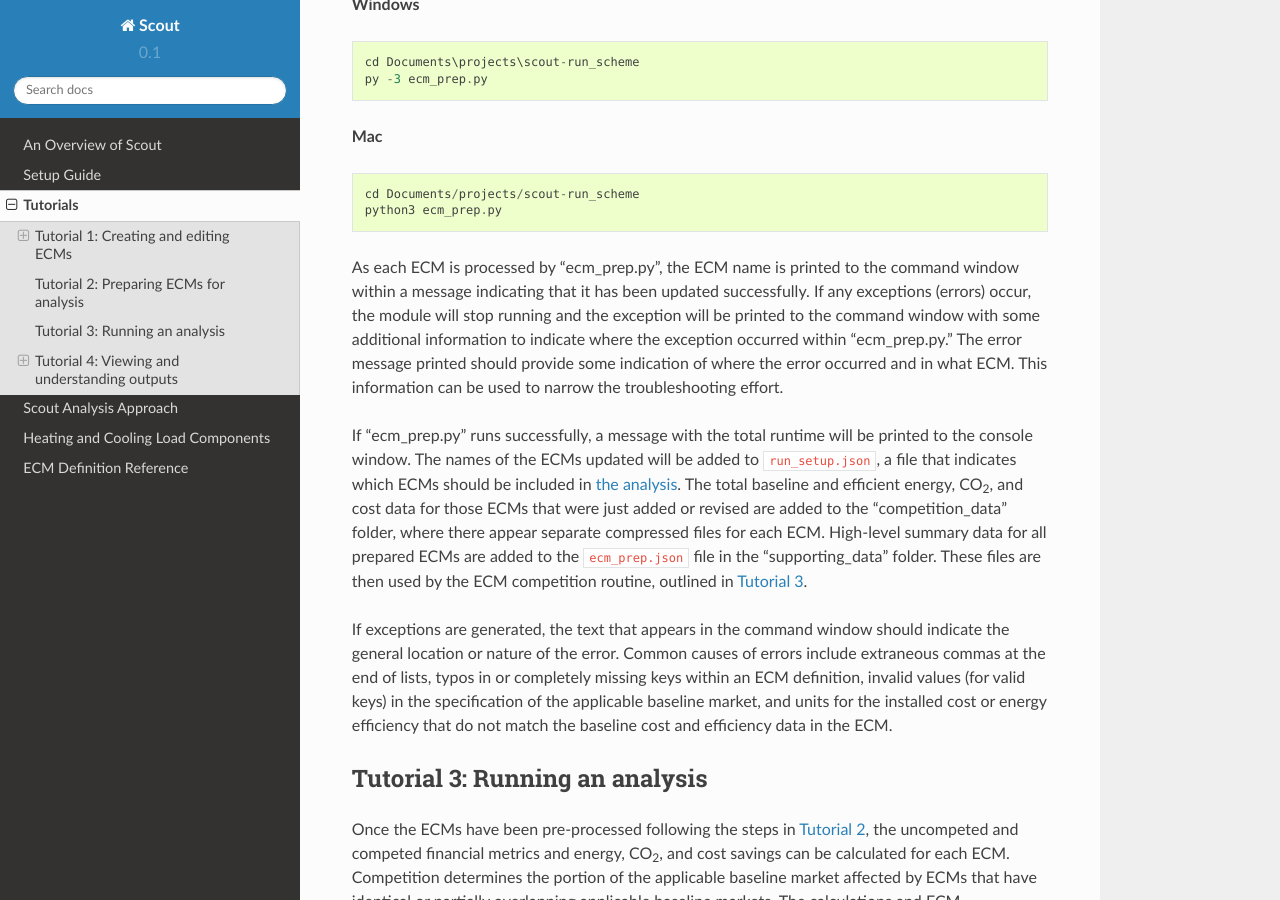
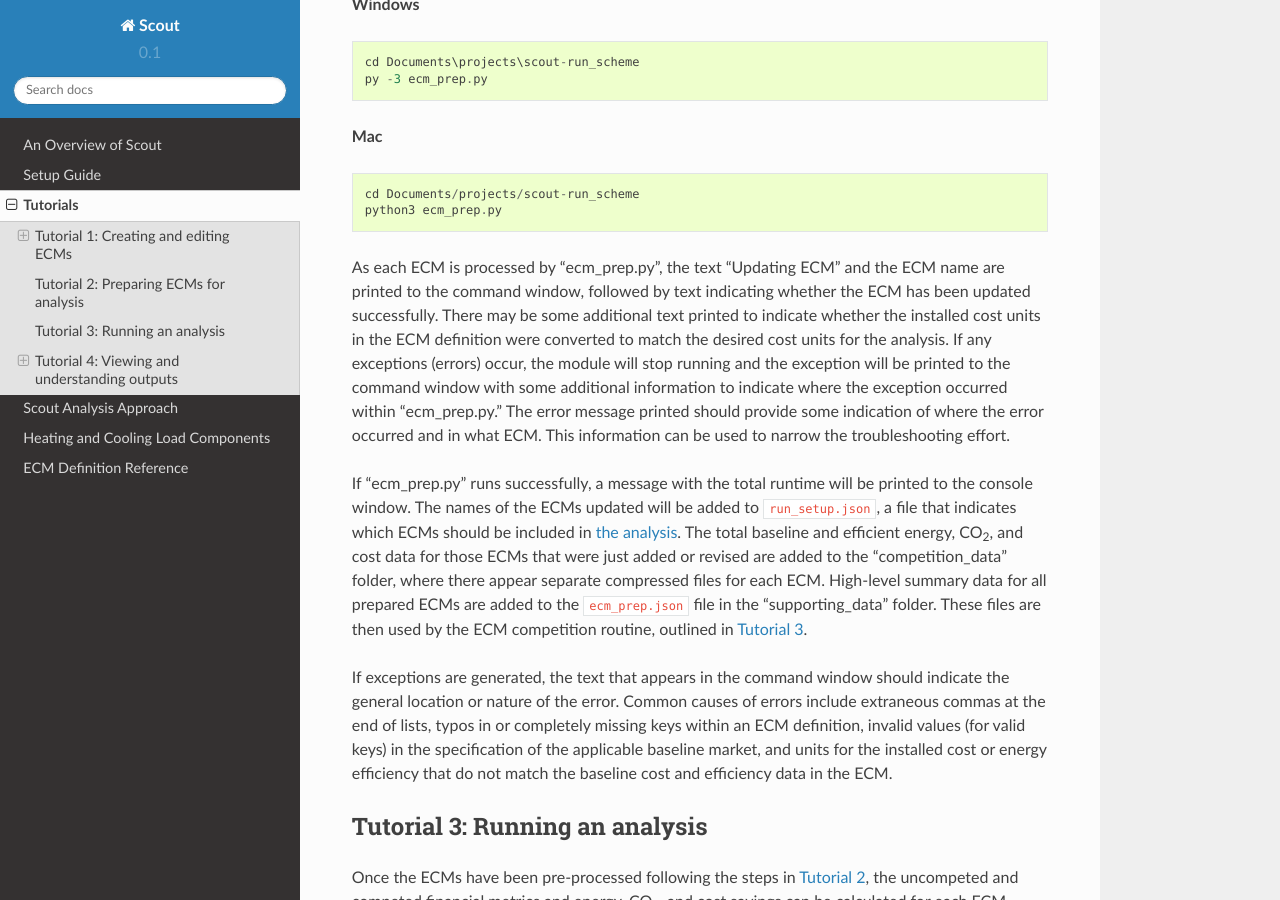
Before and after one commit to trynthink/scout, a Sphinx documentation site: the page built from docs/tutorials.rst, in a window 1280 px wide and 900 px high, scrolled down 23157 px. Built offline with Sphinx 7.4.7 and the Read the Docs theme 2.0.0, drawn with Linux system fonts in a browser that asks for light colours; some of the changed text lies outside the part shown.

Commit message:
Update docs regarding stdout messages
Update the documentation of the messages printed by ecm_prep.py and run.py to the console to reflect revisions in commit 2c8d8540f704d308e44e42094db9fdbca62b4568. Close #175.

```diff
--- a/docs/tutorials.rst
+++ b/docs/tutorials.rst
@@ -798,7 +798,7 @@
    cd Documents/projects/scout-run_scheme
    python3 ecm_prep.py
 
-As each ECM is processed by "ecm_prep.py", the ECM name is printed to the command window within a message indicating that it has been updated successfully. If any exceptions (errors) occur, the module will stop running and the exception will be printed to the command window with some additional information to indicate where the exception occurred within "ecm_prep.py." The error message printed should provide some indication of where the error occurred and in what ECM. This information can be used to narrow the troubleshooting effort.
+As each ECM is processed by "ecm_prep.py", the text "Updating ECM" and the ECM name are printed to the command window, followed by text indicating whether the ECM has been updated successfully. There may be some additional text printed to indicate whether the installed cost units in the ECM definition were converted to match the desired cost units for the analysis. If any exceptions (errors) occur, the module will stop running and the exception will be printed to the command window with some additional information to indicate where the exception occurred within "ecm_prep.py." The error message printed should provide some indication of where the error occurred and in what ECM. This information can be used to narrow the troubleshooting effort.
 
 If "ecm_prep.py" runs successfully, a message with the total runtime will be printed to the console window. The names of the ECMs updated will be added to ``run_setup.json``, a file that indicates which ECMs should be included in :ref:`the analysis <analysis-step-3>`. The total baseline and efficient energy, |CO2|, and cost data for those ECMs that were just added or revised are added to the "competition_data" folder, where there appear separate compressed files for each ECM. High-level summary data for all prepared ECMs are added to the ``ecm_prep.json`` file in the "supporting_data" folder. These files are then used by the ECM competition routine, outlined in :ref:`Tutorial 3 <tuts-3>`.
 
@@ -830,9 +830,9 @@
    cd Documents/projects/scout-run_scheme
    python3 run.py
 
-While executing, "run.py" will print updates to the command window. This text is principally to assure users that the analysis is proceeding apace.
+While executing, "run.py" will print updates to the command window indicating the current activity -- loading data, performing calculations for a particular adoption scenario with or without competition, executing ECM competition, or writing results to an output file. This text is principally to assure users that the analysis is proceeding apace.
 
-Once complete, the command window will return to an open prompt. The complete competed and uncompeted ECM data are stored in the "ecm_results.json" file located in the "results" folder. While the JSON results file can be reviewed directly, :ref:`Tutorial 4 <tuts-4>` explains how the data can be converted into plots.
+Upon completion, the total runtime will be printed to the command window, followed by an open prompt awaiting another command. The complete competed and uncompeted ECM data are stored in the "ecm_results.json" file located in the "results" folder. While the JSON results file can be reviewed directly, :ref:`Tutorial 4 <tuts-4>` explains how the data can be converted into plots.
 
 
 .. _tuts-4:
```
